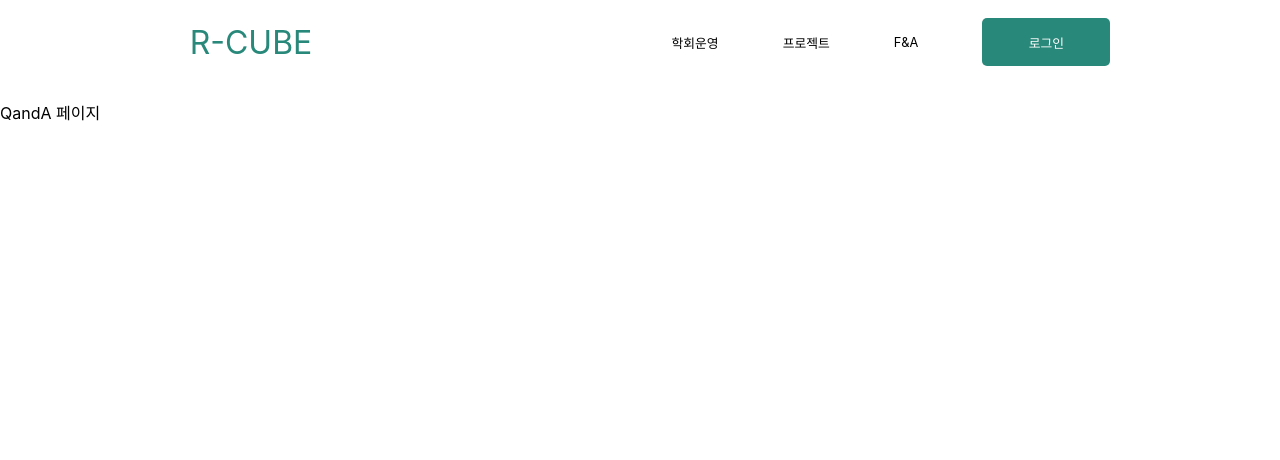
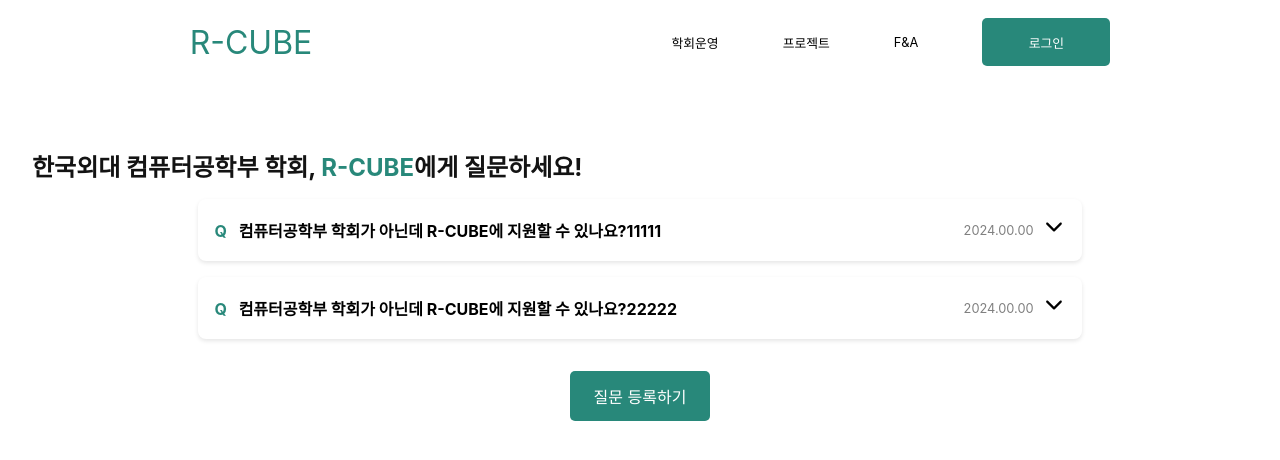
Before and after one commit to HUFS-RCUBE/front, a React (Create React App) app: page /faq in a window 1280 px wide. Shown: the top 460 px of the page. Built offline with nearby package versions, Linux system fonts and the light colour scheme.

Commit message:
feat : Q and A 페이지 제작

```diff
--- a/package.json
+++ b/package.json
@@ -8,6 +8,7 @@
     "@testing-library/user-event": "^13.5.0",
     "react": "^18.3.1",
     "react-dom": "^18.3.1",
+    "react-icons": "^5.3.0",
     "react-router-dom": "^6.26.0",
     "react-scripts": "5.0.1",
     "styled-components": "^6.1.12",
--- a/src/pages/qandapage/QandAPage.js
+++ b/src/pages/qandapage/QandAPage.js
@@ -1,16 +1,257 @@
+import React from "react";
 import styled from "styled-components";
-import Header from "../../component/router/Header";
+import { IoIosArrowDown } from "react-icons/io";
 
 function QandAPage() {
+  const questions = [
+    {
+      question: "컴퓨터공학부 학회가 아닌데 R-CUBE에 지원할 수 있나요?11111",
+      answer: "아아니요",
+      date: "2024.00.00",
+    },
+    {
+      question: "컴퓨터공학부 학회가 아닌데 R-CUBE에 지원할 수 있나요?22222",
+      answer: "아니요",
+      date: "2024.00.00",
+    },
+  ];
+
+  const [expandedIndex, setExpandedIndex] = React.useState(null);
+  const [isPopupOpen, setIsPopupOpen] = React.useState(false);
+
+  const toggleAnswer = (index) => {
+    setExpandedIndex(expandedIndex === index ? null : index);
+  };
+
+  const openPopup = () => {
+    setIsPopupOpen(true);
+  };
+
+  const closePopup = () => {
+    setIsPopupOpen(false);
+  };
+
   return (
-    <>
-      <div> QandA 페이지</div>
-    </>
+    <Wrapper>
+      <Title>
+        한국외대 컴퓨터공학부 학회, <Highlight>R-CUBE</Highlight>에게
+        질문하세요!
+      </Title>
+      <QuestionList>
+        {questions.map((item, idx) => (
+          <Card key={idx}>
+            <Question>
+              <QuestionText>
+                <span>Q</span> {item.question}
+              </QuestionText>
+              <QuestionActions>
+                <Date>{item.date}</Date>
+                <ArrowIcon
+                  onClick={() => toggleAnswer(idx)}
+                  isExpanded={expandedIndex === idx}
+                >
+                  <IoIosArrowDown />
+                </ArrowIcon>
+              </QuestionActions>
+            </Question>
+            {expandedIndex === idx && item.answer && (
+              <Answer>A {item.answer}</Answer>
+            )}
+          </Card>
+        ))}
+      </QuestionList>
+      <RegisterButton onClick={openPopup}>질문 등록하기</RegisterButton>
+
+      {isPopupOpen && (
+        <PopupOverlay>
+          <PopupContent>
+            <CloseButton onClick={closePopup}>X</CloseButton>
+            <InputContainer>
+              <label>제목</label>
+              <InputField type="text" placeholder="제목을 입력하세요" />
+            </InputContainer>
+            <InputContainer>
+              <label>내용</label>
+              <TextareaField placeholder="내용을 입력하세요"></TextareaField>
+            </InputContainer>
+            <PopupRegisterButton>질문 등록하기</PopupRegisterButton>
+          </PopupContent>
+        </PopupOverlay>
+      )}
+    </Wrapper>
   );
 }
+
 export default QandAPage;
 
 const Wrapper = styled.div`
-  weight: 100vh;
-  height: 8vh;
+  padding: 2rem;
+  min-height: 100vh;
 `;
+
+const Title = styled.h1`
+  text-align: left;
+  font-size: 1.5rem;
+  color: ${({ theme }) => theme.textColor.titleTextColor};
+`;
+
+const Highlight = styled.span`
+  color: ${({ theme }) => theme.colors.mainColor};
+`;
+
+const QuestionList = styled.div`
+  display: flex;
+  flex-direction: column;
+  align-items: center;
+  gap: 1rem;
+`;
+
+const Card = styled.div`
+  background: white;
+  border-radius: 8px;
+  padding: 1rem;
+  box-shadow: 0 2px 4px rgba(0, 0, 0, 0.1);
+  width: 70%;
+`;
+
+const Question = styled.div`
+  display: flex;
+  justify-content: space-between;
+  align-items: center;
+`;
+
+const QuestionText = styled.div`
+  font-size: 1rem;
+  font-weight: bold;
+
+  span {
+    color: ${({ theme }) => theme.colors.mainColor};
+    margin-right: 0.5rem;
+  }
+`;
+
+const QuestionActions = styled.div`
+  display: flex;
+  align-items: center;
+  gap: 0.5rem;
+`;
+
+const ArrowIcon = styled.div`
+  font-size: 1.5rem;
+  cursor: pointer;
+  transition: transform 0.3s;
+
+  ${({ isExpanded }) =>
+    isExpanded &&
+    `
+    transform: rotate(180deg);
+  `}
+`;
+
+const Answer = styled.div`
+  margin-top: 1rem;
+  font-size: 0.9rem;
+  background: #f0f0f5;
+  padding: 0.5rem;
+  border-radius: 5px;
+  color: gray;
+`;
+
+const Date = styled.div`
+  font-size: 0.8rem;
+  color: gray;
+`;
+
+const RegisterButton = styled.button`
+  margin: 2rem auto 0;
+  display: block;
+  background: ${({ theme }) => theme.colors.mainColor};
+  color: white;
+  border: none;
+  padding: 0.8rem 1.5rem;
+  border-radius: 5px;
+  font-size: 1rem;
+  cursor: pointer;
+
+  &:hover {
+    background: ${({ theme }) => theme.colors.hoverColor};
+  }
+
+  &:active {
+    background: ${({ theme }) => theme.colors.activeColor};
+  }
+`;
+
+const PopupOverlay = styled.div`
+  position: fixed;
+  top: 0;
+  left: 0;
+  width: 100vw;
+  height: 100vh;
+  background: rgba(0, 0, 0, 0.5);
+  display: flex;
+  justify-content: center;
+  align-items: center;
+`;
+
+const PopupContent = styled.div`
+  background: white;
+  width: 400px;
+  padding: 2rem;
+  border-radius: 8px;
+  position: relative;
+`;
+
+const CloseButton = styled.button`
+  position: absolute;
+  top: 1rem;
+  right: 1rem;
+  background: none;
+  border: none;
+  font-size: 1.5rem;
+  cursor: pointer;
+`;
+
+const InputContainer = styled.div`
+  margin-bottom: 1rem;
+
+  label {
+    display: block;
+    font-size: 0.9rem;
+    margin-bottom: 0.5rem;
+  }
+`;
+
+const InputField = styled.input`
+  width: 100%;
+  padding: 0.5rem;
+  border: 1px solid #ccc;
+  border-radius: 4px;
+`;
+
+const TextareaField = styled.textarea`
+  width: 100%;
+  padding: 0.5rem;
+  border: 1px solid #ccc;
+  border-radius: 4px;
+  resize: none;
+  height: 100px;
+`;
+
+const PopupRegisterButton = styled.button`
+  background: ${({ theme }) => theme.colors.mainColor};
+  color: white;
+  border: none;
+  padding: 0.8rem 1.5rem;
+  border-radius: 5px;
+  font-size: 1rem;
+  cursor: pointer;
+
+  &:hover {
+    background: ${({ theme }) => theme.colors.hoverColor};
+  }
+
+  &:active {
+    background: ${({ theme }) => theme.colors.activeColor};
+  }
+`;
--- a/src/pages/societyManagement/IntroduceRcube.js
+++ b/src/pages/societyManagement/IntroduceRcube.js
@@ -42,7 +42,7 @@ const categories = [
     description: "실력에 맞게 기초부터 탄탄하게 알아가요",
     progress: [
       { name: "예림", percentage: "70%" },
-      { name: "재현", percentage: "80%" },
+      { name: "재헌", percentage: "80%" },
     ],
   },
   {
@@ -51,7 +51,7 @@ const categories = [
     description: "실력에 맞게 기초부터 탄탄하게 알아가요",
     progress: [
       { name: "예림", percentage: "60%" },
-      { name: "재현", percentage: "75%" },
+      { name: "재헌", percentage: "75%" },
     ],
   },
   {
@@ -60,7 +60,7 @@ const categories = [
     description: "실력에 맞게 기초부터 탄탄하게 알아가요",
     progress: [
       { name: "예림", percentage: "85%" },
-      { name: "재현", percentage: "90%" },
+      { name: "재헌", percentage: "90%" },
     ],
   },
   {
@@ -69,7 +69,7 @@ const categories = [
     description: "실력에 맞게 기초부터 탄탄하게 알아가요",
     progress: [
       { name: "예림", percentage: "50%" },
-      { name: "재현", percentage: "65%" },
+      { name: "재헌", percentage: "65%" },
     ],
   },
 ];
--- a/src/pages/societyManagement/IntroduceRcubeMember.js
+++ b/src/pages/societyManagement/IntroduceRcubeMember.js
@@ -5,8 +5,8 @@ function IntroduceRcubeMember() {
     { name: "설희관", role: "학회장", github: "github.com" },
     { name: "이예림", role: "학회원", github: "github.com/yerimi00" },
     { name: "이승주", role: "학회원", github: "github.com" },
-    { name: "김재현", role: "학회원", github: "github.com/rlawogjs" },
-    { name: "???", role: "학회원", github: "github.com" },
+    { name: "김재헌", role: "학회원", github: "github.com/rlawogjs" },
+    { name: "노기연", role: "학회원", github: "github.com/kyeon2" },
   ];
 
   return (
```
Also changed, not shown: 1 other file (tests, documents, lock files or other folders).
